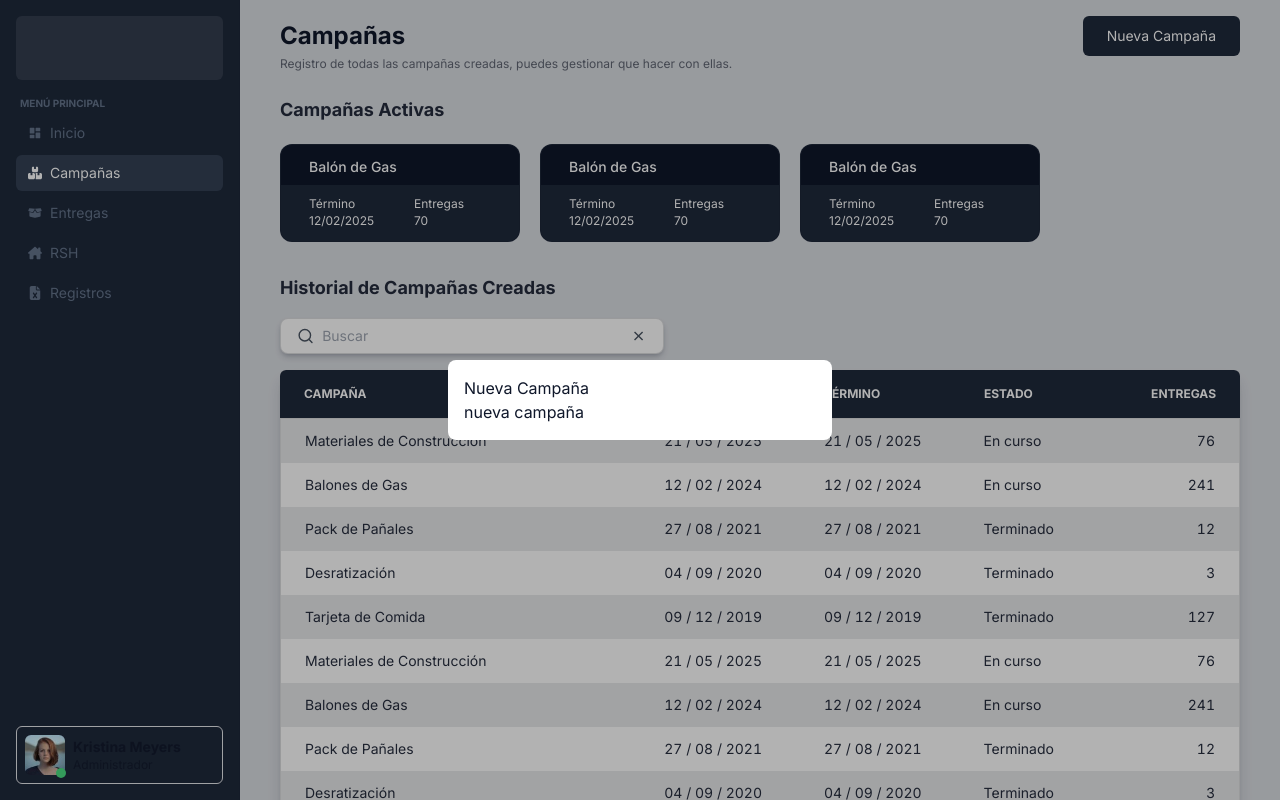
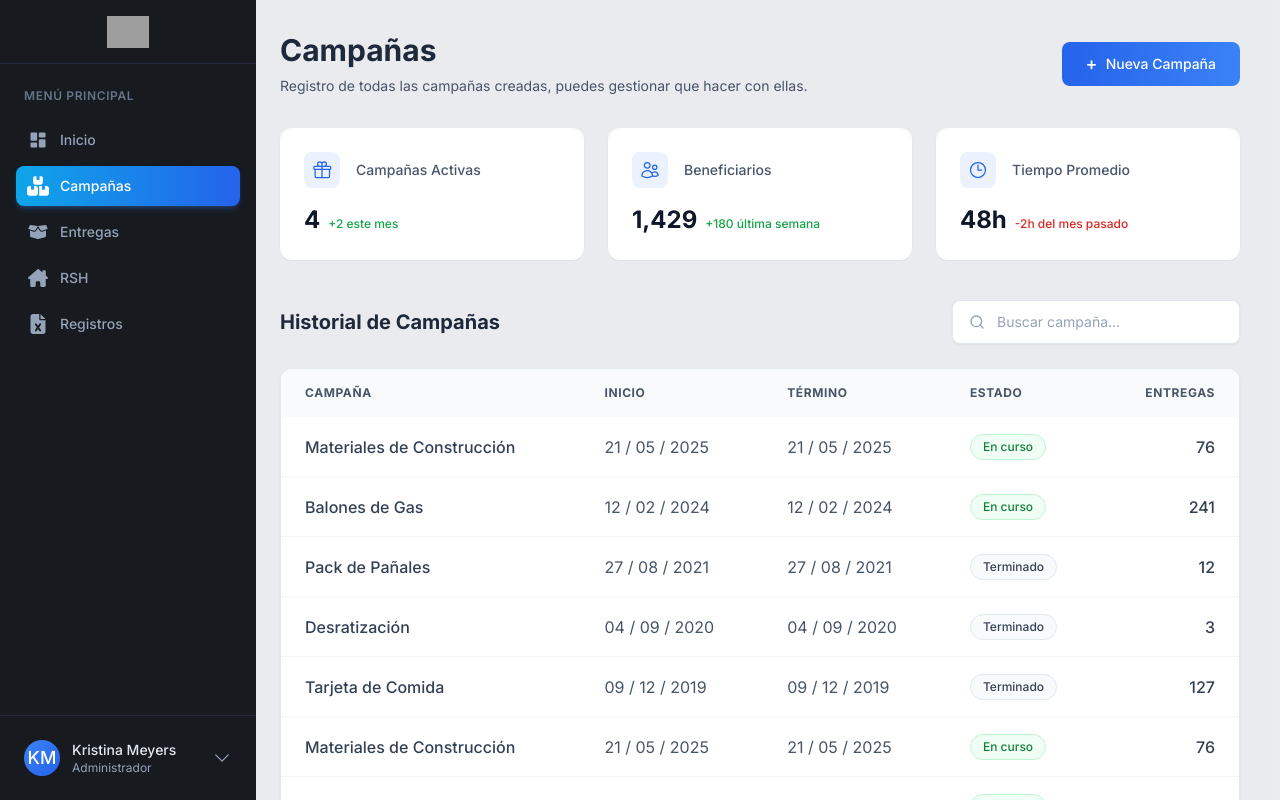
Before and after one commit to JedienlaPasta/beneficios, a Next.js app: page /dashboard/campanas in a window 1280 px wide. Shown: the top 800 px of the page. Built offline with nearby package versions, Linux system fonts and the light colour scheme; grey boxes are pictures that could not be loaded.

Commit message:
prueba de distintos colores y estilos

```diff
--- a/app/dashboard/campanas/page.tsx
+++ b/app/dashboard/campanas/page.tsx
@@ -3,12 +3,11 @@ import CampañasActivas from "@/app/ui/dashboard/campañas/campañas_activas";
 import NuevaCampañaModal from "@/app/ui/dashboard/campañas/nueva-campaña-modal";
 import { useState } from "react";
 import { FiSearch } from "react-icons/fi";
-// import { RiCloseCircleFill } from "react-icons/ri";
 import { RiCloseLine } from "react-icons/ri";
-// import NuevaCampañaForm from "@/app/ui/dashboard/campañas/nueva_campaña_form";
 
 export default function Campanas() {
   const [abrirModal, setAbrirModal] = useState(false);
+  const [searchTerm, setSearchTerm] = useState("");
 
   const tableData = [
     {
@@ -117,63 +116,78 @@ export default function Campanas() {
       termino: "09 / 12 / 2019",
     },
   ];
-  const tableRows = tableData.map((item, index) => (
-    <TableRow key={index} item={item} />
-  ));
+
+  const filteredTableRows = tableData
+    .filter((item) =>
+      item.nombre.toLowerCase().includes(searchTerm.toLowerCase()),
+    )
+    .map((item, index) => <TableRow key={index} item={item} />);
 
   const toggleModal = () => {
     setAbrirModal((prev) => !prev);
   };
 
   return (
-    <div className="w-full overflow-hidden p-4 text-slate-900">
-      <NuevaCampañaModal closeModal={toggleModal} />
-      <div className="flex items-center justify-between px-6">
-        <h2 className="text-2xl font-bold">Campañas</h2>
+    <div className="w-full px-6 py-8 pr-0 text-slate-900 lg:px-10">
+      {abrirModal && <NuevaCampañaModal closeModal={toggleModal} />}
+      <div className="mb-8 flex items-center justify-between">
+        <div>
+          <h2 className="text-3xl font-bold text-slate-800">Campañas</h2>
+          <p className="mt-2 text-sm text-slate-600">
+            Registro de todas las campañas creadas, puedes gestionar que hacer
+            con ellas.
+          </p>
+        </div>
         <button
           onClick={toggleModal}
-          className="h-10 rounded-md bg-slate-800 px-6 text-sm text-white"
+          className="flex h-11 items-center gap-2 rounded-lg bg-gradient-to-r from-blue-600 to-blue-500 px-6 text-sm font-medium text-white transition-all hover:from-blue-700 hover:to-blue-600 active:scale-95"
         >
-          Nueva Campaña
+          <span className="text-lg">+</span> Nueva Campaña
         </button>
       </div>
-      <p className="px-6 text-xs text-slate-900/60">
-        Registro de todas las campañas creadas, puedes gestionar que hacer con
-        ellas.
-      </p>
-      {/* Form para ingresar nueva campaña */}
-      {/* <NuevaCampañaForm /> */}
-      <div className="flex flex-col gap-8 rounded-xl p-6">
-        {/* Campañas Activas */}
+
+      <div className="flex flex-col gap-10 rounded-xl">
         <CampañasActivas />
-        {/* tabla campañas */}
-        <div className="flex flex-col gap-4">
-          <h2 className={`text-lg font-bold text-slate-900/90`}>
-            Historial de Campañas Creadas
-          </h2>
-          <div>
-            <div className="flex h-9 max-w-96 items-center gap-2 overflow-hidden rounded-lg border border-gray-900/15 bg-white px-4 text-gray-600 shadow-md shadow-slate-800/20">
-              <FiSearch className="text-xl" />
-              <input
-                type="text"
-                placeholder="Buscar"
-                className="w-full bg-transparent text-sm text-gray-700 outline-none"
-              />
-              <RiCloseLine className="text-xl" />
+
+        <div className="flex flex-col gap-6">
+          <div className="flex items-center justify-between">
+            <h2 className="text-xl font-bold text-slate-800">
+              Historial de Campañas
+            </h2>
+            <div className="relative">
+              <div className="flex h-11 w-72 items-center gap-3 rounded-lg border border-slate-200 bg-white px-4 shadow-sm transition-all focus-within:border-blue-500 focus-within:ring-4 focus-within:ring-blue-100">
+                <FiSearch className="text-lg text-slate-400" />
+                <input
+                  type="text"
+                  value={searchTerm}
+                  onChange={(e) => setSearchTerm(e.target.value)}
+                  placeholder="Buscar campaña..."
+                  className="w-full bg-transparent text-sm text-slate-700 placeholder:text-slate-400 focus:outline-none"
+                />
+                {searchTerm && (
+                  <RiCloseLine
+                    className="cursor-pointer text-xl text-slate-400 hover:text-slate-600"
+                    onClick={() => setSearchTerm("")}
+                  />
+                )}
+              </div>
             </div>
           </div>
-          <div className="overflow-x-auto rounded-md shadow-lg shadow-slate-800/20">
-            <table className="flex min-w-[44rem] grow flex-col overflow-hidden bg-white text-slate-900/90">
-              <thead className="bg-slate-800 py-1 text-xs text-white">
-                <tr className="grid grid-cols-24 text-left">
-                  <th className="col-span-9 px-6 py-3">CAMPAÑA</th>
-                  <th className="col-span-4 px-6 py-3">INICIO</th>
-                  <th className="col-span-4 px-6 py-3">TÉRMINO</th>
-                  <th className="col-span-4 px-6 py-3">ESTADO</th>
-                  <th className="col-span-3 px-6 py-3 text-right">ENTREGAS</th>
+
+          <div className="overflow-hidden rounded-xl border border-slate-200 bg-white shadow-sm">
+            <table className="w-full min-w-[44rem]">
+              <thead className="bg-slate-50 text-xs font-medium uppercase tracking-wider text-slate-600">
+                <tr>
+                  <th className="px-6 py-4 text-left">Campaña</th>
+                  <th className="px-6 py-4 text-left">Inicio</th>
+                  <th className="px-6 py-4 text-left">Término</th>
+                  <th className="px-6 py-4 text-left">Estado</th>
+                  <th className="px-6 py-4 text-right">Entregas</th>
                 </tr>
               </thead>
-              <tbody className="border border-gray-900/15">{tableRows}</tbody>
+              <tbody className="divide-y divide-slate-100">
+                {filteredTableRows}
+              </tbody>
             </table>
           </div>
         </div>
@@ -182,7 +196,6 @@ export default function Campanas() {
   );
 }
 
-// Tabla
 function TableRow({
   item,
 }: {
@@ -196,28 +209,28 @@ function TableRow({
 }) {
   const { nombre, entregas, estado, inicio, termino } = item;
 
+  const statusColor =
+    estado === "En curso"
+      ? "bg-green-50 text-green-700 border-green-200"
+      : "bg-slate-50 text-slate-700 border-slate-200";
+
   return (
-    <tr className="grid grid-cols-24 text-sm odd:bg-gray-800/10 hover:bg-gray-800/20">
-      <CustomRow col_span="col-span-9">{nombre}</CustomRow>
-      <CustomRow col_span="col-span-4">{inicio}</CustomRow>
-      <CustomRow col_span="col-span-4">{termino}</CustomRow>
-      <CustomRow col_span="col-span-4">{estado}</CustomRow>
-      <CustomRow col_span="col-span-3">{entregas}</CustomRow>
+    <tr className="group transition-colors hover:bg-slate-50/50">
+      <td className="px-6 py-4">
+        <span className="font-medium text-slate-700">{nombre}</span>
+      </td>
+      <td className="px-6 py-4 text-slate-600">{inicio}</td>
+      <td className="px-6 py-4 text-slate-600">{termino}</td>
+      <td className="px-6 py-4">
+        <span
+          className={`inline-block rounded-full border px-3 py-1 text-xs font-medium ${statusColor}`}
+        >
+          {estado}
+        </span>
+      </td>
+      <td className="px-6 py-4 text-right">
+        <span className="font-medium text-slate-700">{entregas}</span>
+      </td>
     </tr>
   );
 }
-
-function CustomRow({
-  children,
-  col_span,
-  font,
-}: {
-  children: string | number;
-  col_span: string;
-  font?: string;
-}) {
-  const numberFont = typeof children === "string" ? font : font + " text-right";
-  const rowStyle = col_span + " px-6 py-3 text-sm tabular-nums " + numberFont;
-
-  return <td className={rowStyle}>{children}</td>;
-}
--- a/app/dashboard/layout.tsx
+++ b/app/dashboard/layout.tsx
@@ -3,11 +3,11 @@ import Sidenav from "../ui/dashboard/sidenav";
 
 export default function Layout({ children }: { children: ReactNode }) {
   return (
-    <div className="bg-slate-800/5s flex bg-gray-300/80">
+    <div className="bg-slate-800/5s flex overflow-hidden bg-gray-200/80">
       <Sidenav />
       {/* sidenav placeholder, ya que <Sidenav /> tiene position:fixed */}
       <div className="z-[-5] w-60 shrink-0"></div>
-      <div className="flex grow justify-center">{children}</div>
+      <div className="flex grow justify-center overflow-auto">{children}</div>
     </div>
   );
 }
--- a/app/ui/dashboard/campañas/campañas_activas.tsx
+++ b/app/ui/dashboard/campañas/campañas_activas.tsx
@@ -1,53 +1,95 @@
+import { HiOutlineGift } from "react-icons/hi2";
+import { HiOutlineUsers } from "react-icons/hi2";
+import { HiOutlineClock } from "react-icons/hi2";
+
 export default function CampañasActivas() {
+  const stats = [
+    {
+      title: "Campañas Activas",
+      value: "4",
+      icon: <HiOutlineGift className="h-5 w-5" />,
+      change: "+2 este mes",
+      changeType: "positive",
+    },
+    {
+      title: "Beneficiarios",
+      value: "1,429",
+      icon: <HiOutlineUsers className="h-5 w-5" />,
+      change: "+180 última semana",
+      changeType: "positive",
+    },
+    {
+      title: "Tiempo Promedio",
+      value: "48h",
+      icon: <HiOutlineClock className="h-5 w-5" />,
+      change: "-2h del mes pasado",
+      changeType: "negative",
+    },
+  ];
+
   return (
-    <div className="flex flex-col gap-5">
-      <h2 className="text-lg font-bold text-slate-900/90">Campañas Activas</h2>
-      <div className="flex gap-5 overflow-x-auto">
-        <CampañaActiva
-          nombre={"Balón de Gas"}
-          fecha={"12/02/2025"}
-          entregado={70}
-        />
-        <CampañaActiva
-          nombre={"Balón de Gas"}
-          fecha={"12/02/2025"}
-          entregado={70}
-        />
-        <CampañaActiva
-          nombre={"Balón de Gas"}
-          fecha={"12/02/2025"}
-          entregado={70}
-        />
-      </div>
+    <div className="grid gap-6 sm:grid-cols-2 lg:grid-cols-3">
+      {stats.map((stat) => (
+        <div
+          key={stat.title}
+          className="group relative overflow-hidden rounded-xl bg-white p-6 shadow-sm transition-all hover:shadow-md"
+        >
+          <div className="flex items-center justify-between">
+            <div className="flex items-center gap-4">
+              <div className="rounded-lg bg-blue-500/10 p-2 text-blue-600">
+                {stat.icon}
+              </div>
+              <p className="text-sm font-medium text-slate-600">{stat.title}</p>
+            </div>
+          </div>
+
+          <div className="mt-4 flex items-baseline gap-2">
+            <span className="text-2xl font-bold text-slate-900">
+              {stat.value}
+            </span>
+            <span
+              className={`inline-flex items-center gap-1 text-xs font-medium ${
+                stat.changeType === "positive"
+                  ? "text-green-600"
+                  : "text-red-600"
+              }`}
+            >
+              {stat.change}
+            </span>
+          </div>
+
+          <div className="absolute inset-x-0 bottom-0 h-1 bg-gradient-to-r from-blue-500 to-blue-600 opacity-0 transition-opacity group-hover:opacity-100" />
+        </div>
+      ))}
     </div>
   );
 }
 
 // Campaña
-function CampañaActiva({
-  nombre,
-  fecha,
-  entregado,
-}: {
-  nombre: string;
-  fecha: string;
-  entregado: number;
-}) {
-  return (
-    <div className="w-60 shrink-0 overflow-hidden rounded-xl border border-slate-900/15 bg-slate-800 text-white">
-      <h5 className="bg-slate-900 px-7 pb-2 pt-3 text-sm font-medium">
-        {nombre}
-      </h5>
-      <div className="bg-red grid grid-cols-2 gap-7 px-7 pb-3 pt-2 text-sm">
-        <span>
-          <label className="text-xs">Término</label>
-          <p className="text-xs">{fecha}</p>
-        </span>
-        <span>
-          <label className="text-xs">Entregas</label>
-          <p className="text-xs">{entregado}</p>
-        </span>
-      </div>
-    </div>
-  );
-}
+// function CampañaActiva({
+//   nombre,
+//   fecha,
+//   entregado,
+// }: {
+//   nombre: string;
+//   fecha: string;
+//   entregado: number;
+// }) {
+//   return (
+//     <div className="w-60 shrink-0 overflow-hidden rounded-xl border border-slate-900/15 bg-slate-800 text-white">
+//       <h5 className="bg-slate-900 px-7 pb-2 pt-3 text-sm font-medium">
+//         {nombre}
+//       </h5>
+//       <div className="bg-red grid grid-cols-2 gap-7 px-7 pb-3 pt-2 text-sm">
+//         <span>
+//           <label className="text-xs">Término</label>
+//           <p className="text-xs">{fecha}</p>
+//         </span>
+//         <span>
+//           <label className="text-xs">Entregas</label>
+//           <p className="text-xs">{entregado}</p>
+//         </span>
+//       </div>
+//     </div>
+//   );
+// }
--- a/app/ui/dashboard/campañas/nueva-campaña-modal.tsx
+++ b/app/ui/dashboard/campañas/nueva-campaña-modal.tsx
@@ -1,17 +1,17 @@
+import React from "react";
+
 type NuevaCampañaModalProps = {
   closeModal: () => void;
 };
 
 export default function NuevaCampañaModal({
   closeModal,
-}: {
-  closeModal: NuevaCampañaModalProps;
-}) {
+}: NuevaCampañaModalProps) {
   return (
     <div className="fixed left-0 top-0 flex h-dvh w-full items-center justify-center">
       <div
-        onClick={() => closeModal}
-        className="fixed z-[-1] h-dvh w-full bg-black/30"
+        onClick={() => closeModal()}
+        className="fixed z-[-1] h-dvh w-full cursor-pointer bg-black/30"
       ></div>
       <div className="w-96 rounded-lg bg-white p-4">
         <h2>Nueva Campaña</h2>
--- a/app/ui/dashboard/nav_links.tsx
+++ b/app/ui/dashboard/nav_links.tsx
@@ -11,39 +11,81 @@ import Link from "next/link";
 import { usePathname } from "next/navigation";
 
 const links = [
-  { nombre: "Inicio", href: "/dashboard", icon: <RiDashboardFill /> },
-  { nombre: "Campañas", href: "/dashboard/campanas", icon: <FaBoxesStacked /> },
-  { nombre: "Entregas", href: "/dashboard/entregas", icon: <FaBoxOpen /> },
-  { nombre: "RSH", href: "/dashboard/rsh", icon: <FaHouseChimney /> },
-  { nombre: "Registros", href: "/dashboard/registros", icon: <FaFileExcel /> },
+  {
+    nombre: "Inicio",
+    href: "/dashboard",
+    icon: <RiDashboardFill className="h-5 w-5" />,
+  },
+  {
+    nombre: "Campañas",
+    href: "/dashboard/campanas",
+    icon: <FaBoxesStacked className="h-5 w-5" />,
+  },
+  {
+    nombre: "Entregas",
+    href: "/dashboard/entregas",
+    icon: <FaBoxOpen className="h-5 w-5" />,
+  },
+  {
+    nombre: "RSH",
+    href: "/dashboard/rsh",
+    icon: <FaHouseChimney className="h-5 w-5" />,
+    description: "Registro Social de Hogares",
+  },
+  {
+    nombre: "Registros",
+    href: "/dashboard/registros",
+    icon: <FaFileExcel className="h-5 w-5" />,
+  },
 ];
-
 export default function NavLinks() {
   const pathname = usePathname();
 
   return (
-    <ol className="flex flex-col gap-1 py-1 text-slate-500">
-      {links.map((link) => (
+    <nav className="flex flex-col gap-1.5 py-2">
+      {links.map((link) => {
+        const isActive = pathname === link.href;
+
+        return (
           <Link
             key={link.nombre}
             href={link.href}
             className={clsx(
-            "flex items-center gap-2 rounded-md px-3 py-2 text-sm",
+              "group relative flex items-center gap-3 rounded-lg px-3 py-2.5 text-sm font-medium transition-all duration-200",
               {
-              "bg-slate-700 text-white": pathname === link.href,
+                "bg-gradient-to-r from-sky-500 to-blue-600 text-white shadow-md shadow-blue-500/25":
+                  isActive,
+                "text-slate-400 hover:bg-slate-800/70 hover:text-white hover:shadow-sm":
+                  !isActive,
               },
             )}
           >
+            <span
+              className={clsx("transition-all duration-200", {
+                "scale-110 transform text-white": isActive,
+                "text-slate-400 group-hover:text-white": !isActive,
+              })}
+            >
               {link.icon}
-          <p
-            className={clsx("text-slate-500s", {
-              "text-white": pathname === link.href,
+            </span>
+            <span
+              className={clsx({
+                "text-white": isActive,
+                "text-slate-400 group-hover:text-white": !isActive,
               })}
             >
               {link.nombre}
-          </p>
+            </span>
+
+            {link.description && (
+              <div className="absolute left-full ml-3 hidden rounded-lg bg-slate-700 px-3 py-2 text-xs font-medium text-white opacity-0 shadow-lg transition-all duration-200 group-hover:opacity-100 lg:group-hover:block">
+                {link.description}
+                <div className="absolute -left-1 top-1/2 h-2 w-2 -translate-y-1/2 rotate-45 bg-slate-700" />
+              </div>
+            )}
           </Link>
-      ))}
-    </ol>
+        );
+      })}
+    </nav>
   );
 }
--- a/app/ui/dashboard/perfil_usuario.tsx
+++ b/app/ui/dashboard/perfil_usuario.tsx
@@ -1,20 +1,20 @@
-import img from "@/public/user-sample-100x67.jpg";
-import Image from "next/image";
+// import img from "@/public/user-sample-100x67.jpg";
+// import Image from "next/image";
+import { HiChevronDown } from "react-icons/hi2";
+
 export default function PerfilUsuario() {
   return (
-    <section className="flex items-center gap-2 p-2 mx-4 my-4 border rounded-md bg-slate-800/10">
-      <span className="relative w-10 aspect-square">
-        <Image
-          src={img}
-          alt="user-image"
-          className="object-cover w-full h-full rounded-md"
-        />
-        <div className="absolute bottom-[-3px] right-[-1px] w-[10px] h-[10px] bg-green-400 rounded-md"></div>
-      </span>
-      <span className="">
-        <h3 className="text-sm font-bold text-slate-900/80">Kristina Meyers</h3>
-        <p className="text-xs text-slate-900/70">Administrador</p>
-      </span>
-    </section>
+    <button className="flex w-full items-center gap-3 rounded-lg p-2 text-left transition-colors hover:bg-slate-800">
+      <div className="h-9 w-9 overflow-hidden rounded-full bg-gradient-to-br from-blue-500 to-blue-600">
+        <div className="flex h-full w-full items-center justify-center text-lg font-medium text-white">
+          KM
+        </div>
+      </div>
+      <div className="flex-1">
+        <p className="text-sm font-medium text-slate-200">Kristina Meyers</p>
+        <p className="text-xs text-slate-400">Administrador</p>
+      </div>
+      <HiChevronDown className="h-5 w-5 text-slate-400" />
+    </button>
   );
 }
--- a/app/ui/dashboard/sidenav.tsx
+++ b/app/ui/dashboard/sidenav.tsx
@@ -1,18 +1,30 @@
 import NavLinks from "./nav_links";
 import PerfilUsuario from "./perfil_usuario";
+import Image from "next/image";
 
 export default function Sidenav() {
   return (
-    <div className="fixed flex h-dvh w-60 shrink-0 flex-col border-r border-gray-900/10 bg-slate-800 text-slate-900">
-      <div className="mx-4 mt-4 h-16 justify-center rounded-md bg-slate-100/10"></div>
-      {/* <PerfilUsuario /> */}
-      <section className="mx-4 my-4 flex flex-grow flex-col">
-        <p className="mx-1 text-[10px] font-bold text-slate-500">
-          MENÚ PRINCIPAL
-        </p>
-        <NavLinks />
-      </section>
-      <div>
+    <div className="fixed flex h-dvh w-64 flex-col bg-[#171a1f] text-slate-300">
+      <div className="flex h-16 items-center justify-center border-b border-slate-700/50 px-4">
+        <Image
+          src="/logo.png"
+          alt="Logo"
+          width={120}
+          height={32}
+          className="h-8 w-auto"
+        />
+      </div>
+
+      <div className="flex flex-1 flex-col gap-6 px-4 py-6">
+        <div className="flex flex-col gap-2">
+          <p className="px-2 text-xs font-semibold tracking-wider text-slate-500">
+            MENÚ PRINCIPAL
+          </p>
+          <NavLinks />
+        </div>
+      </div>
+
+      <div className="border-t border-slate-700/50 px-4 py-4">
         <PerfilUsuario />
       </div>
     </div>
--- a/package.json
+++ b/package.json
@@ -11,6 +11,7 @@
   "dependencies": {
     "clsx": "^2.1.1",
     "next": "15.1.7",
+    "postgres": "^3.4.5",
     "react": "^19.0.0",
     "react-dom": "^19.0.0",
     "react-icons": "^5.4.0"
```
Also changed, not shown: app/lib/data.ts (added, +9 -0 lines), app/ui/colors.ts (added, +48 -0 lines), app/lib/actions.ts (added), app/lib/definitios.ts (added), 2 other files (tests, documents, lock files or other folders). Lines whose indentation alone changed are shown as unchanged.
